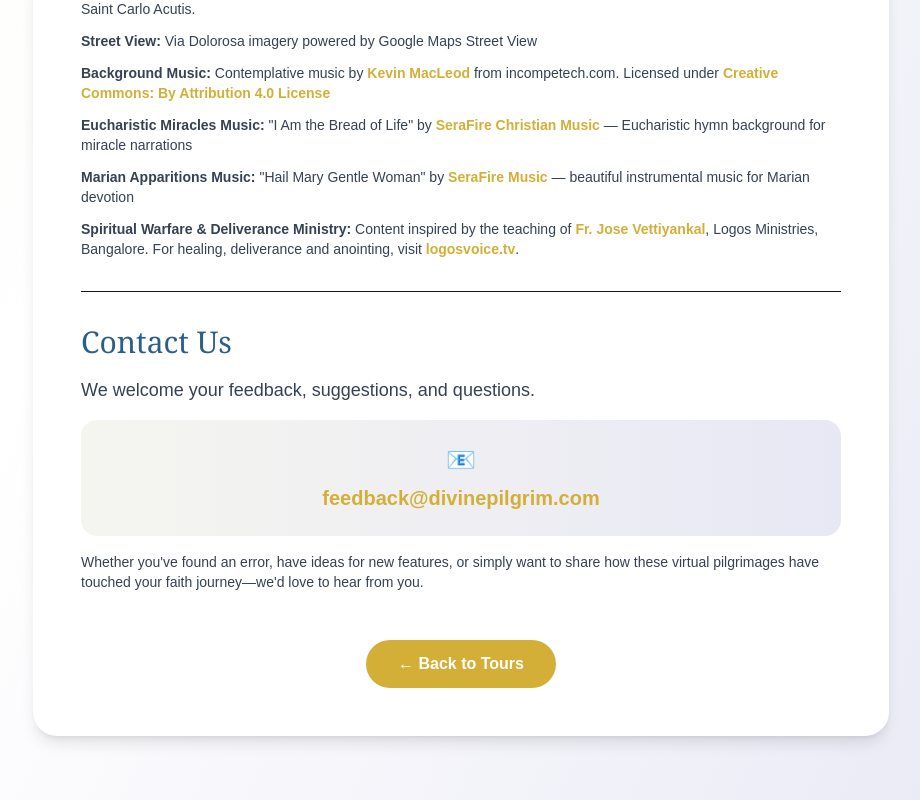
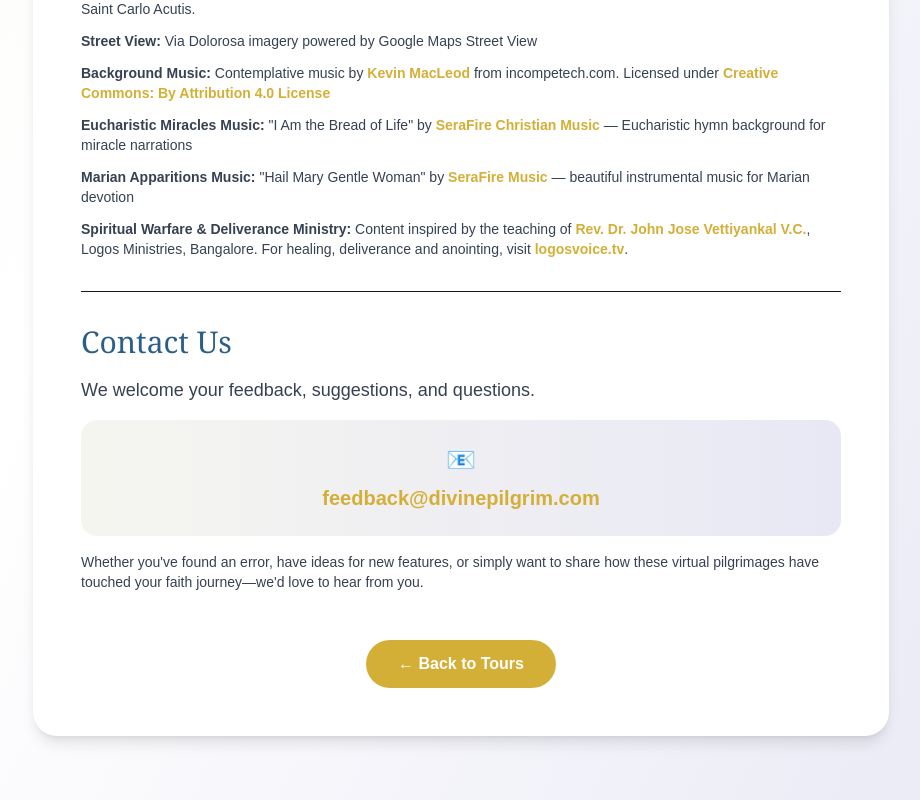
Before and after one commit to djcastelino/viasancta, a Next.js app: page /about in a window 1280 px wide. Shown: the part 1986-2786 px from the top of the page, without its empty margins (179-1099 px from the left). Built offline with nearby package versions, Linux system fonts and the light colour scheme.

Commit message:
Update attribution to correct full name: Rev. Dr. John Jose Vettiyankal V.C.

```diff
--- a/app/about/page.tsx
+++ b/app/about/page.tsx
@@ -200,7 +200,7 @@ export default function AboutPage() {
                   rel="noopener noreferrer"
                   className="text-[#D4AF37] hover:underline font-semibold"
                 >
-                  Fr. Jose Vettiyankal
+                  Rev. Dr. John Jose Vettiyankal V.C.
                 </a>
                 , Logos Ministries, Bangalore. For healing, deliverance and anointing, visit{' '}
                 <a
--- a/app/seven-swords/page.tsx
+++ b/app/seven-swords/page.tsx
@@ -265,7 +265,7 @@ export default function SevenSwords() {
               Prayers of Transformation, Not Destruction
             </p>
             <p className="text-sm text-center text-slate-400 mt-2 italic">
-              Inspired by the teaching of Fr. Jose Vettiyankal, Logos Ministries, Bangalore
+              Inspired by the teaching of Rev. Dr. John Jose Vettiyankal V.C., Logos Ministries, Bangalore
             </p>
           </div>
         </div>
@@ -535,7 +535,7 @@ export default function SevenSwords() {
               "Not by might nor by power, but by My Spirit," says the Lord of hosts.
             </p>
             <p className="text-xs text-gray-500 mb-2">
-              Prayers inspired by the Seven Striking Swords teaching of Fr. Jose Vettiyankal, Logos Ministries, Bangalore.
+              Prayers inspired by the Seven Striking Swords teaching of Rev. Dr. John Jose Vettiyankal V.C., Logos Ministries, Bangalore.
               For healing, deliverance and anointing, visit{' '}
               <a href="https://www.youtube.com/@LogosVoiceTV" target="_blank" rel="noopener noreferrer" className="text-blue-400 hover:underline">logosvoice.tv</a>.
             </p>
```
